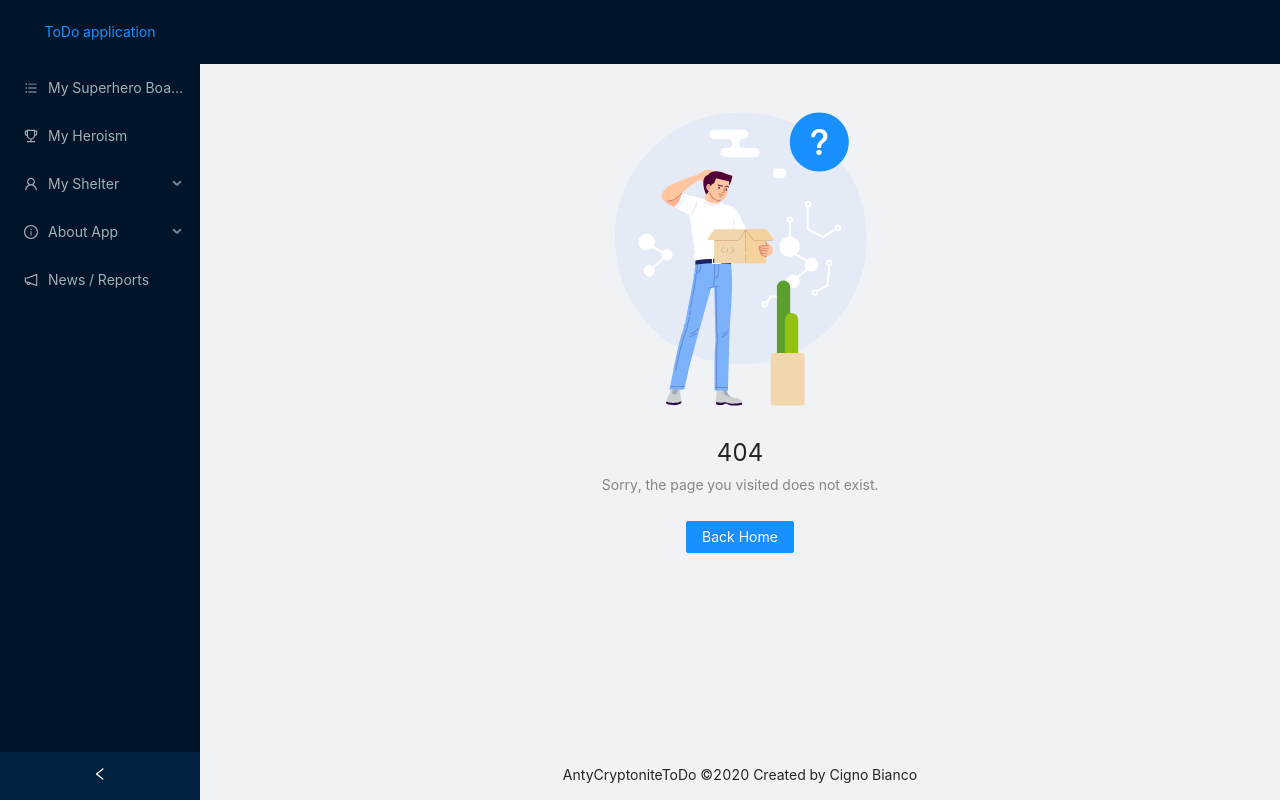
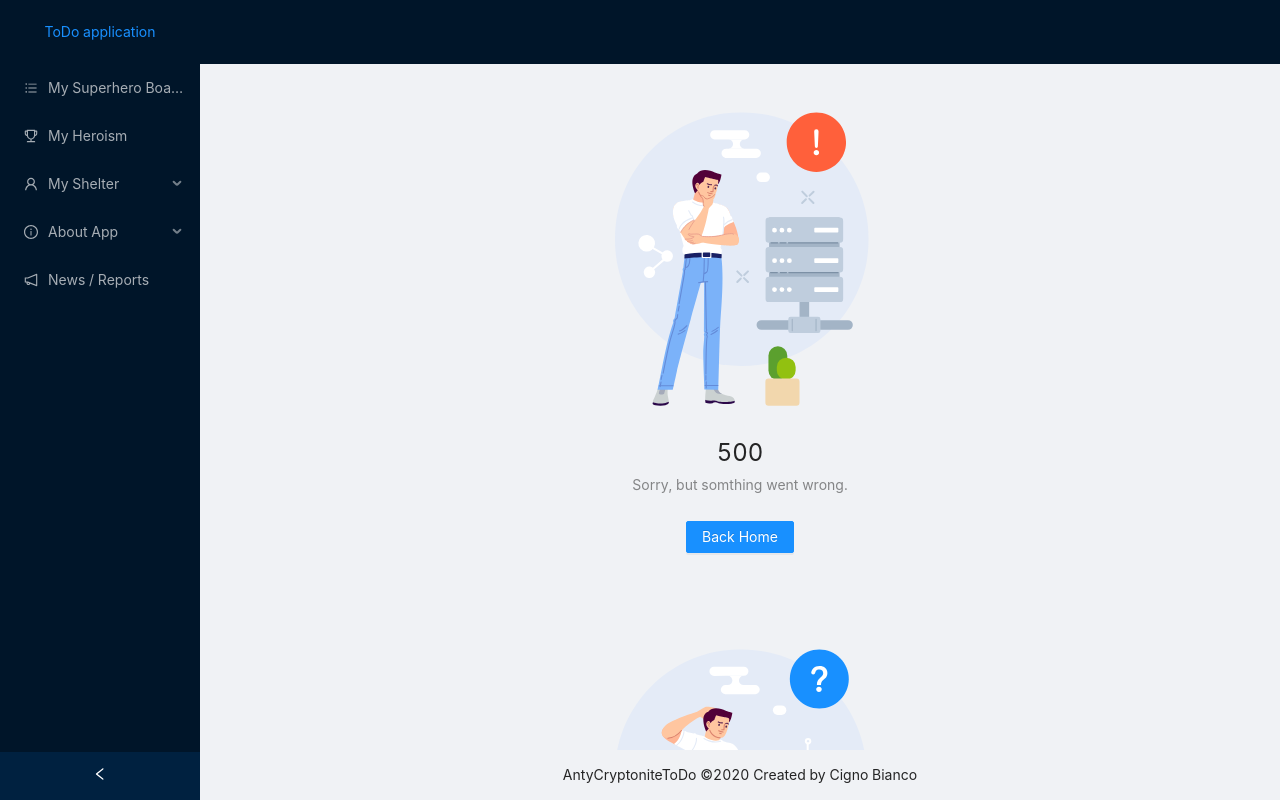
Before and after one commit to cignoBianco/SWA3, a React (Create React App) app: page /ooops in a window 1280 px wide. Before the commit this address had no page. Built offline with nearby package versions, Linux system fonts and the light colour scheme.

Commit message:
500 error

```diff
--- a/src/App.js
+++ b/src/App.js
@@ -10,6 +10,7 @@ import Team from './components/statics/Team'
 import Signup from './components/user/Signup.js'
 import E403 from './components/core/E403'
 import E404 from './components/core/E404'
+import E500 from './components/core/E500'
 import Contacts from './components/statics/Contacts'
 import './App.css'
 
@@ -55,6 +56,7 @@ const App = () => {
         }
             <Route path="/contact" component={Contacts} />
             <Route path="/team" component={Team} />
+            <Route path="/ooops" component={E500} />
             <Route component={E404} />
           </Content>
         </BrowserRouter>
--- /dev/null
+++ b/src/components/core/E500.js
@@ -0,0 +1,16 @@
+import React from 'react'
+import { Result, Button, Typography } from 'antd'
+const { Link } = Typography;
+
+const E500 = () => {
+    return (
+        <Result
+        status="500"
+        title="500"
+        subTitle="Sorry, but somthing went wrong."
+        extra={<Link href="/"><Button type="primary">Back Home</Button></Link>}
+        />
+    )
+}
+//
+export default E500
```
